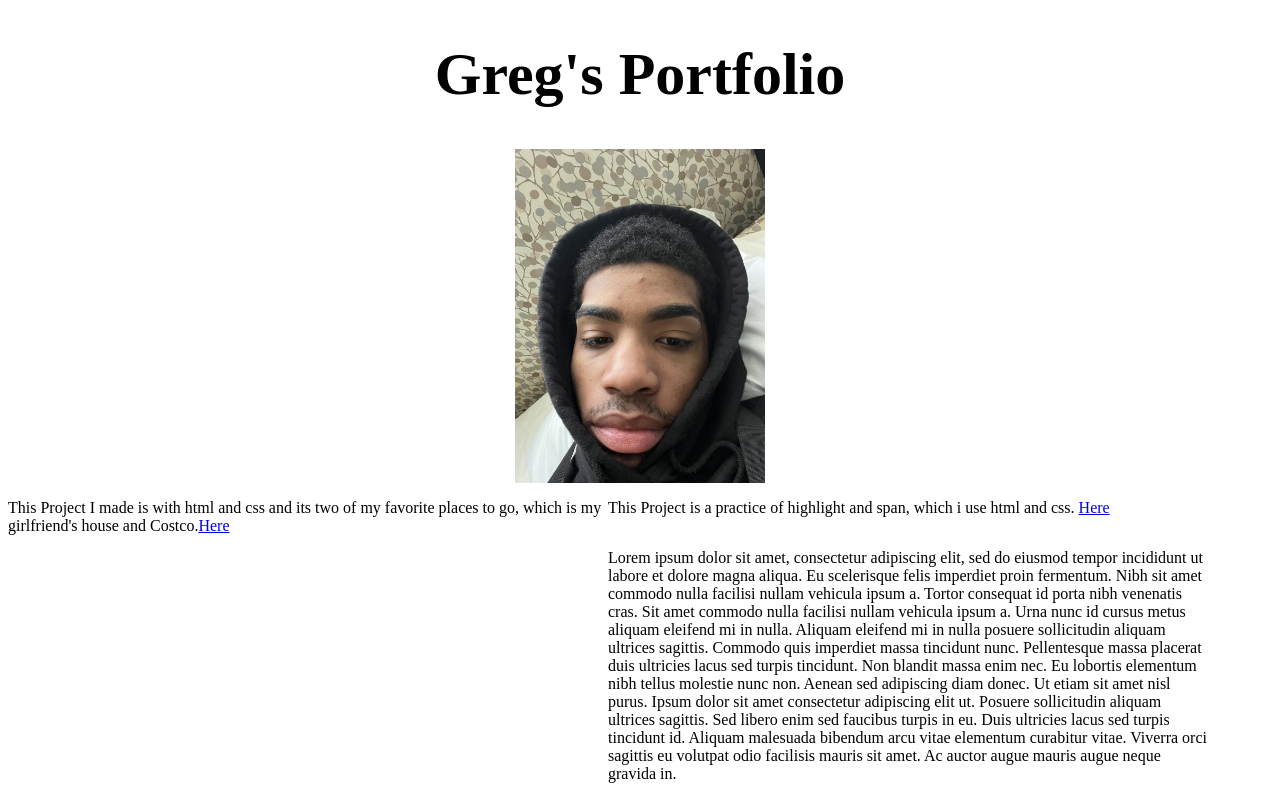
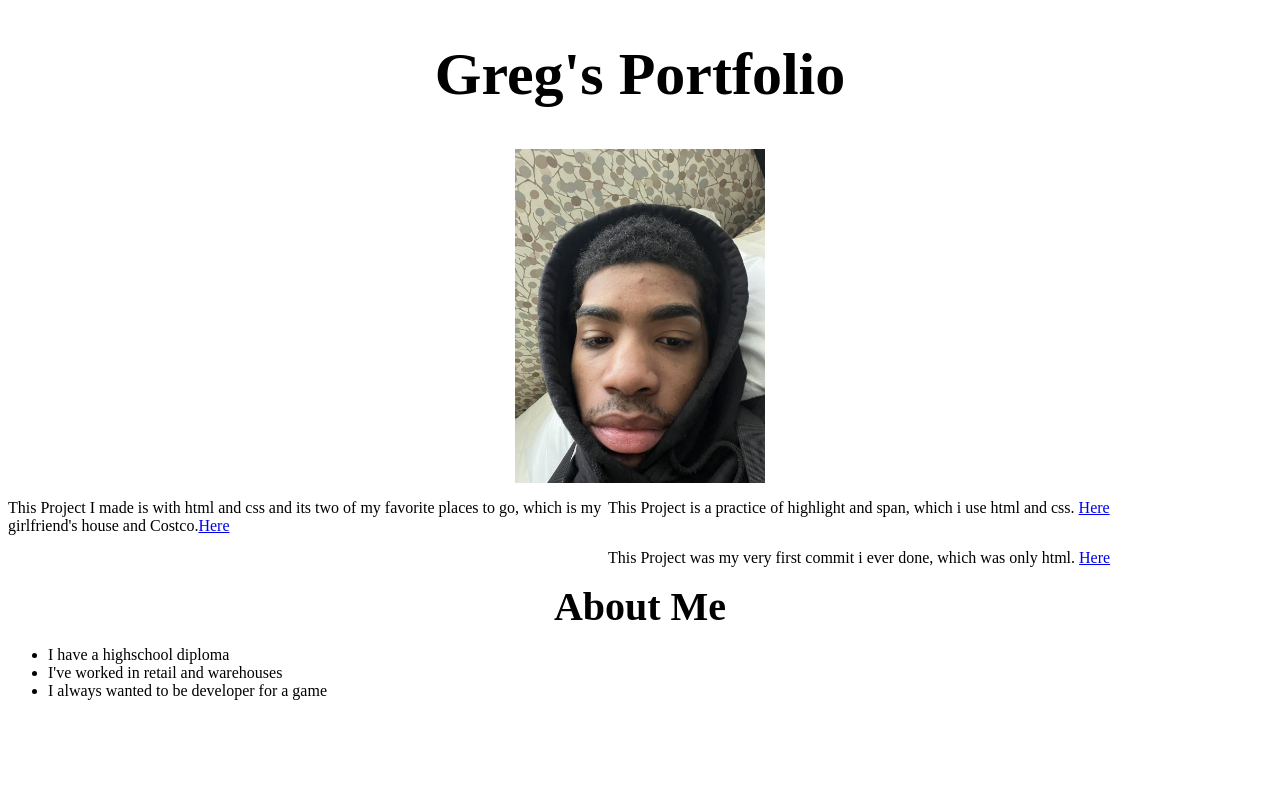
Before and after one commit to GregStillwell/My-Portoflio, a plain HTML site: page index.html in a window 1280 px wide. Drawn offline with Linux system fonts and the light colour scheme.

Commit message:
big code

```diff
--- a/index.html
+++ b/index.html
@@ -24,22 +24,18 @@
 
 
   <div class="columns">
-    <p>Lorem ipsum dolor sit amet, consectetur adipiscing elit, sed do eiusmod tempor incididunt ut labore et dolore
-      magna aliqua. Eu scelerisque felis imperdiet proin fermentum. Nibh sit amet commodo nulla facilisi nullam vehicula
-      ipsum a. Tortor consequat id porta nibh venenatis cras. Sit amet commodo nulla facilisi nullam vehicula ipsum a.
-      Urna nunc id cursus metus aliquam eleifend mi in nulla. Aliquam eleifend mi in nulla posuere sollicitudin aliquam
-      ultrices sagittis. Commodo quis imperdiet massa tincidunt nunc. Pellentesque massa placerat duis ultricies lacus
-      sed turpis tincidunt. Non blandit massa enim nec. Eu lobortis elementum nibh tellus molestie nunc non. Aenean sed
-      adipiscing diam donec. Ut etiam sit amet nisl purus. Ipsum dolor sit amet consectetur adipiscing elit ut. Posuere
-      sollicitudin aliquam ultrices sagittis. Sed libero enim sed faucibus turpis in eu. Duis ultricies lacus sed turpis
-      tincidunt id. Aliquam malesuada bibendum arcu vitae elementum curabitur vitae. Viverra orci sagittis eu volutpat
-      odio facilisis mauris sit amet. Ac auctor augue mauris augue neque gravida in.
-    </p>
+    <p>This Project was my very first commit i ever done, which was only html. <a href="https://github.com/GregStillwell/hello-world/blob/main/hello-world.html"> Here</a></p>
   </div>
 
 
-
-
+<H2>About Me</H2>
+  <p>
+    <ul>
+      <lI>I have a highschool diploma</lI>
+      <li>I've worked in retail and warehouses </li>
+      <li>I always wanted to be developer for a game </li>
+  </ul>
+</p>
 </body>
 
 </html>
--- a/styles.css
+++ b/styles.css
@@ -8,9 +8,18 @@
   h1  {
     text-align: center;
     font-size: 60px;
+    display: block;
   }
 
   .columns  {
     width: 600px;
     float: left;
   }
+
+  h2  {
+    display: block;
+    text-align: center;
+    margin-top: 70px;
+    margin-bottom: auto;
+    font-size: 40px;
+  }
```
